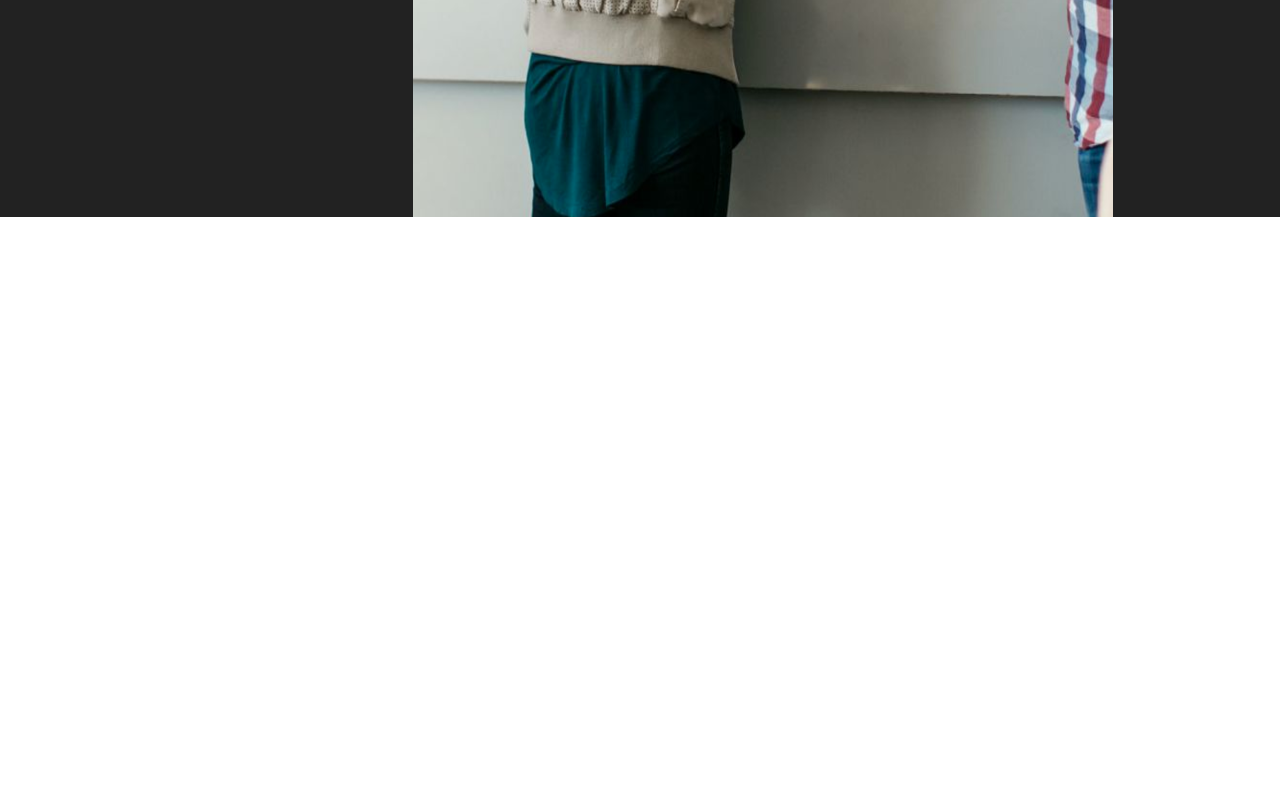
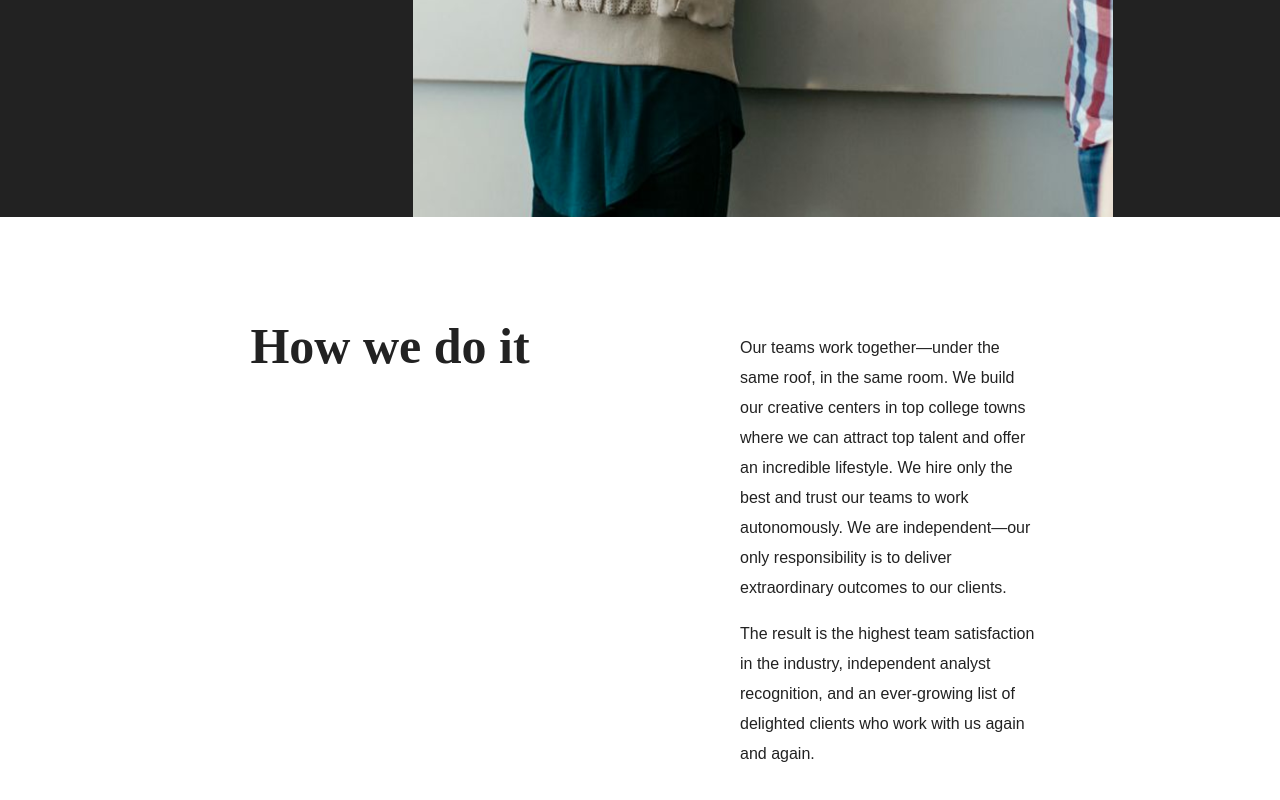
Before and after one commit to linshavers/willowtree, a React (Create React App) app: page / in a window 1280 px wide. Shown: the part 458-1258 px from the top of the page. Before the commit the page ends 800 px from the top, so only its background shows below. Built offline with nearby package versions, Linux system fonts and the light colour scheme.

Commit message:
Second screen

```diff
--- a/src/App.css
+++ b/src/App.css
@@ -79,3 +79,36 @@
   position: relative;
   background: red;
 }
+
+.how-we-do-it {
+  height: 700px;
+  display: flex;
+  text-align: center;
+  justify-content: center;
+  margin: 0 auto;
+}
+
+.how-we-do-it-title-left {
+  top: 50%;
+  margin: 0 auto;
+  margin-right: 100px;
+  margin-left: 300px;
+  margin-top: 100px;
+  min-width: 300px;
+  font-size: 50px;
+  color: #222;
+  font-family: serif;
+  font-weight: bold;
+}
+
+.how-we-do-it-text-right {
+  top: 50%;
+  margin: 0 auto;
+  margin-right: 300px;
+  margin-left: 100px;
+  margin-top: 100px;
+  min-width: 300px;
+  text-align: left;
+  color: #222;
+  line-height: 30px;
+}
--- a/src/App.js
+++ b/src/App.js
@@ -34,8 +34,26 @@ class App extends Component {
         </div>
 
         <div className="how-we-do-it">
-          <div className="how-we-do-it-title-left" />
-          <div className="how-we-do-it-text-right" />
+          <div className="how-we-do-it-title-left">
+            How we do it
+          </div>
+          <div className="how-we-do-it-text-right">
+            <p>
+              Our teams work together—under the same roof, in the same room. We
+              build our creative centers in top college towns where we can
+              attract
+              top talent and offer an incredible lifestyle. We hire only the
+              best
+              and trust our teams to work autonomously. We are independent—our
+              only responsibility is to deliver extraordinary outcomes to our
+              clients.
+            </p>
+            <p>
+              The result is the highest team satisfaction in the industry,
+              independent analyst recognition, and an ever-growing list of
+              delighted clients who work with us again and again.
+            </p>
+          </div>
         </div>
 
         <div className="core-services">
```
Also changed, not shown: 1 other file (tests, documents, lock files or other folders).
